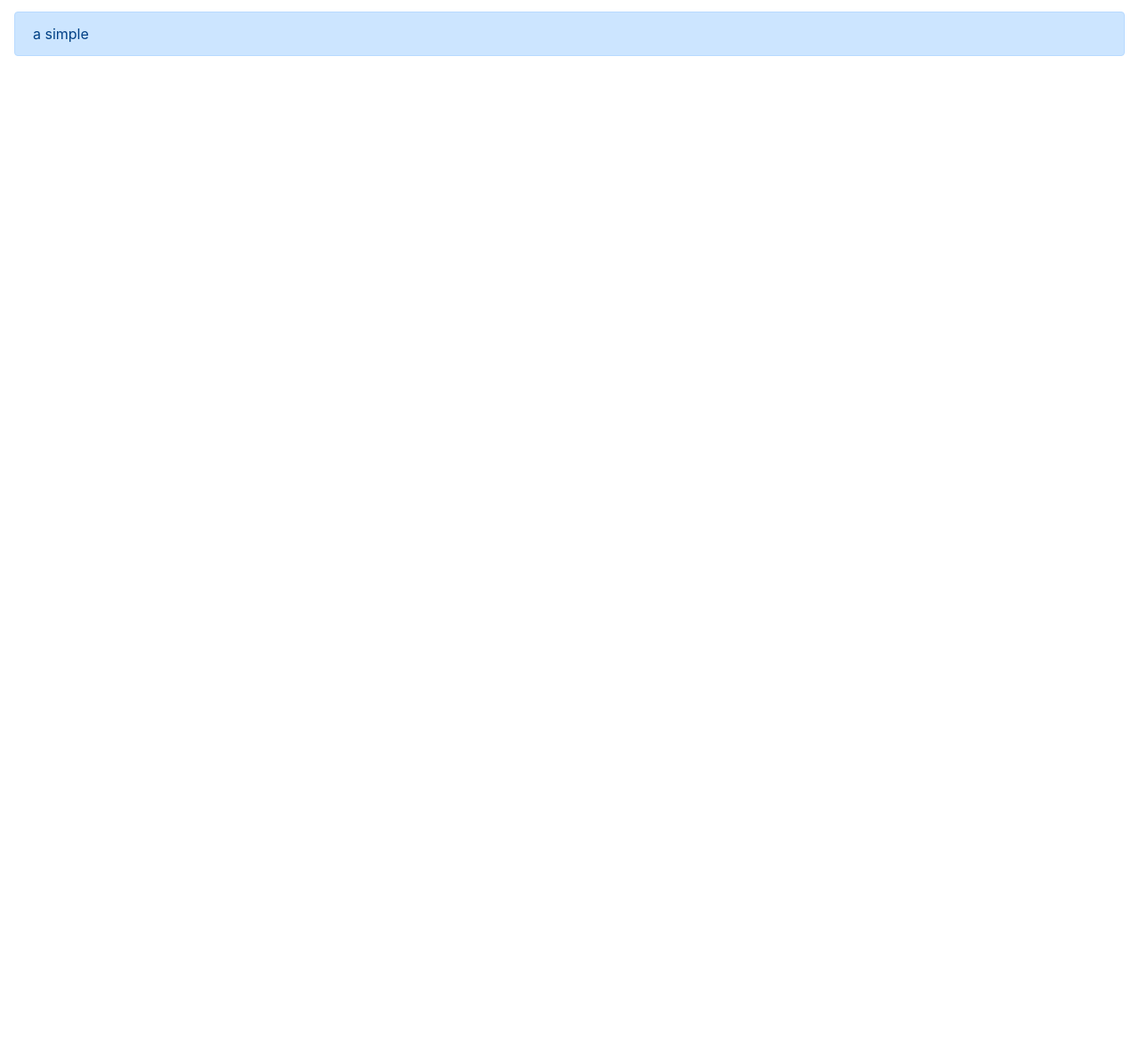
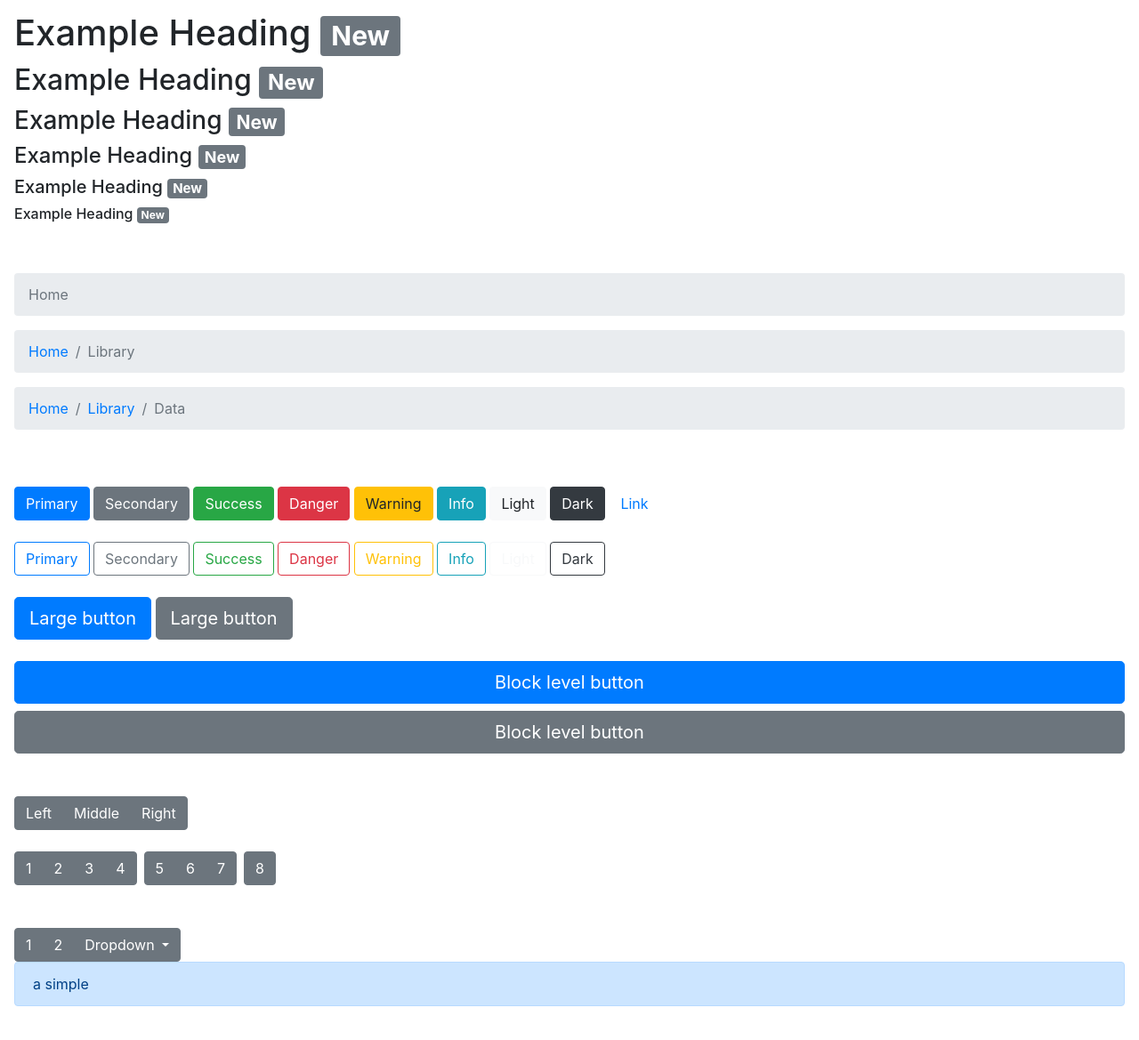
Before and after one commit to SkylipeBR/bootstrap, a plain HTML site: page Index.html in a window 1280 px wide. Shown: the part 1606-2775 px from the top of the page at 89% size. Before the commit the page ends 1901 px from the top, so only its background shows below. Drawn offline with nearby package versions, Linux system fonts and the light colour scheme.

Commit message:
Update Index.html

```diff
--- a/Index.html
+++ b/Index.html
@@ -74,6 +74,142 @@
     <blockquote class="blockquote text-center">
         <p>Lorem ipsum dolor sit.</p>
     </blockquote>
+
+
+    <!-- Bedge -->
+    <h1>Example Heading <span  class="badge badge-secondary">New</span></h1>
+    <h2>Example Heading <span  class="badge badge-secondary">New</span></h2>
+    <h3>Example Heading <span  class="badge badge-secondary">New</span></h3>
+    <h4>Example Heading <span  class="badge badge-secondary">New</span></h4>
+    <h5>Example Heading <span  class="badge badge-secondary">New</span></h5>
+    <h6>Example Heading <span  class="badge badge-secondary">New</span></h6>
+
+    <br>
+    <br>
+
+    <!-- Breadcrumb -->
+    <nav aria-label="Breadcrumb">
+      <ol class="breadcrumb">
+        <li class="breadcrumb-item active" aria-current="page">Home</li>
+      </ol>
+    </nav>
+
+    <nav aria-label="Breadcrumb">
+      <ol class="breadcrumb">
+        <li class="breadcrumb-item active"><a href="#">Home</a></li>
+        <li class="breadcrumb-item active" aria-current="page">Library</li>
+      </ol>
+    </nav>
+
+    <nav aria-label="breadcrumb">
+      <ol class="breadcrumb">
+        <li class="breadcrumb-item"><a href="#">Home</a></li>
+        <li class="breadcrumb-item"><a href="#">Library</a></li>
+        <li class="breadcrumb-item active" aria-current="page">Data</li>
+      </ol>
+    </nav>
+
+
+    <br>
+    <br>
+
+
+    <!-- Buttons -->
+    <button type="button" class="btn btn-primary">Primary</button>
+    <button type="button" class="btn btn-secondary">Secondary</button>
+    <button type="button" class="btn btn-success">Success</button>
+    <button type="button" class="btn btn-danger">Danger</button>
+    <button type="button" class="btn btn-warning">Warning</button>
+    <button type="button" class="btn btn-info">Info</button>
+    <button type="button" class="btn btn-light">Light</button>
+    <button type="button" class="btn btn-dark">Dark</button>
+    <button type="button" class="btn btn-link">Link</button>
+
+    <br>
+    <br>
+
+    <!-- Buttons Outlines -->
+    <button type="button" class="btn btn-outline-primary">Primary</button>
+    <button type="button" class="btn btn-outline-secondary">Secondary</button>
+    <button type="button" class="btn btn-outline-success">Success</button>
+    <button type="button" class="btn btn-outline-danger">Danger</button>
+    <button type="button" class="btn btn-outline-warning">Warning</button>
+    <button type="button" class="btn btn-outline-info">Info</button>
+    <button type="button" class="btn btn-outline-light">Light</button>
+    <button type="button" class="btn btn-outline-dark">Dark</button>
+
+    <br>
+    <br>
+
+    <!-- Sizes -->
+    <!-- Fancy larger or smaller buttons? Add .btn-lg or .btn-sm for additional sizes. -->
+
+    <button type="button" class="btn btn-primary btn-lg">Large button</button>
+    <button type="button" class="btn btn-secondary btn-lg">Large button</button>
+
+    <br>
+    <br>
+
+
+    <!-- Create block level buttons—those that span the full width of a parent—by adding .btn-block. -->
+    <button type="button" class="btn btn-primary btn-lg btn-block">Block level button</button>
+    <button type="button" class="btn btn-secondary btn-lg btn-block">Block level button</button>
+
+
+    <br>
+    <br>
+
+
+
+    <!-- Buttons Group -->
+    <div class="btn-group" role="group" aria-label="Basic example">
+      <button type="button" class="btn btn-secondary">Left</button>
+      <button type="button" class="btn btn-secondary">Middle</button>
+      <button type="button" class="btn btn-secondary">Right</button>
+    </div>
+
+    <br>
+    <br>
+
+    <div class="btn-toolbar" role="toolbar" aria-label="Toolbar with button groups">
+      <div class="btn-group mr-2" role="group" aria-label="First group">
+        <button type="button" class="btn btn-secondary">1</button>
+        <button type="button" class="btn btn-secondary">2</button>
+        <button type="button" class="btn btn-secondary">3</button>
+        <button type="button" class="btn btn-secondary">4</button>
+      </div>
+      <div class="btn-group mr-2" role="group" aria-label="Second group">
+        <button type="button" class="btn btn-secondary">5</button>
+        <button type="button" class="btn btn-secondary">6</button>
+        <button type="button" class="btn btn-secondary">7</button>
+      </div>
+      <div class="btn-group" role="group" aria-label="Third group">
+        <button type="button" class="btn btn-secondary">8</button>
+      </div>
+    </div>
+
+    <br>
+    <br>
+
+    <!-- Instead of applying button sizing classes to every button in a group, just add .btn-group-* to each .btn-group, including each one when nesting multiple groups. -->
+
+
+    <!-- Group dropdown -->
+    <div class="btn-group" role="group" aria-label="Button group with nested dropdown">
+      <button type="button" class="btn btn-secondary">1</button>
+      <button type="button" class="btn btn-secondary">2</button>
+
+      <div class="btn-group" role="group">
+        <button id="btnGroupDrop1" type="button" class="btn btn-secondary dropdown-toggle" data-toggle="dropdown" aria-haspopup="true" aria-expanded="false">
+          Dropdown
+        </button>
+        <div class="dropdown-menu" aria-labelledby="btnGroupDrop1">
+          <a class="dropdown-item" href="#">Dropdown link</a>
+          <a class="dropdown-item" href="#">Dropdown link</a>
+        </div>
+      </div>
+    </div>
+
     <div class="alert alert-primary" role="alert">
         a simple
     </div>
```
